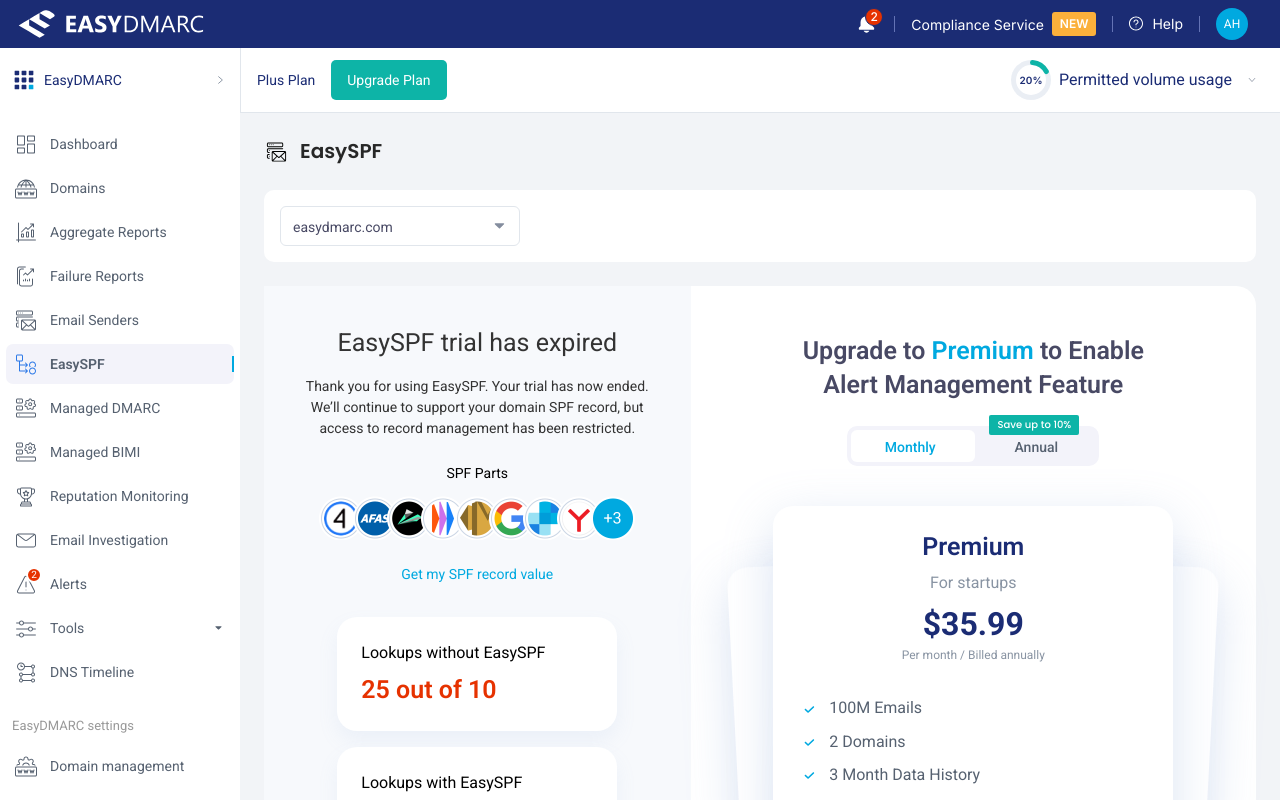
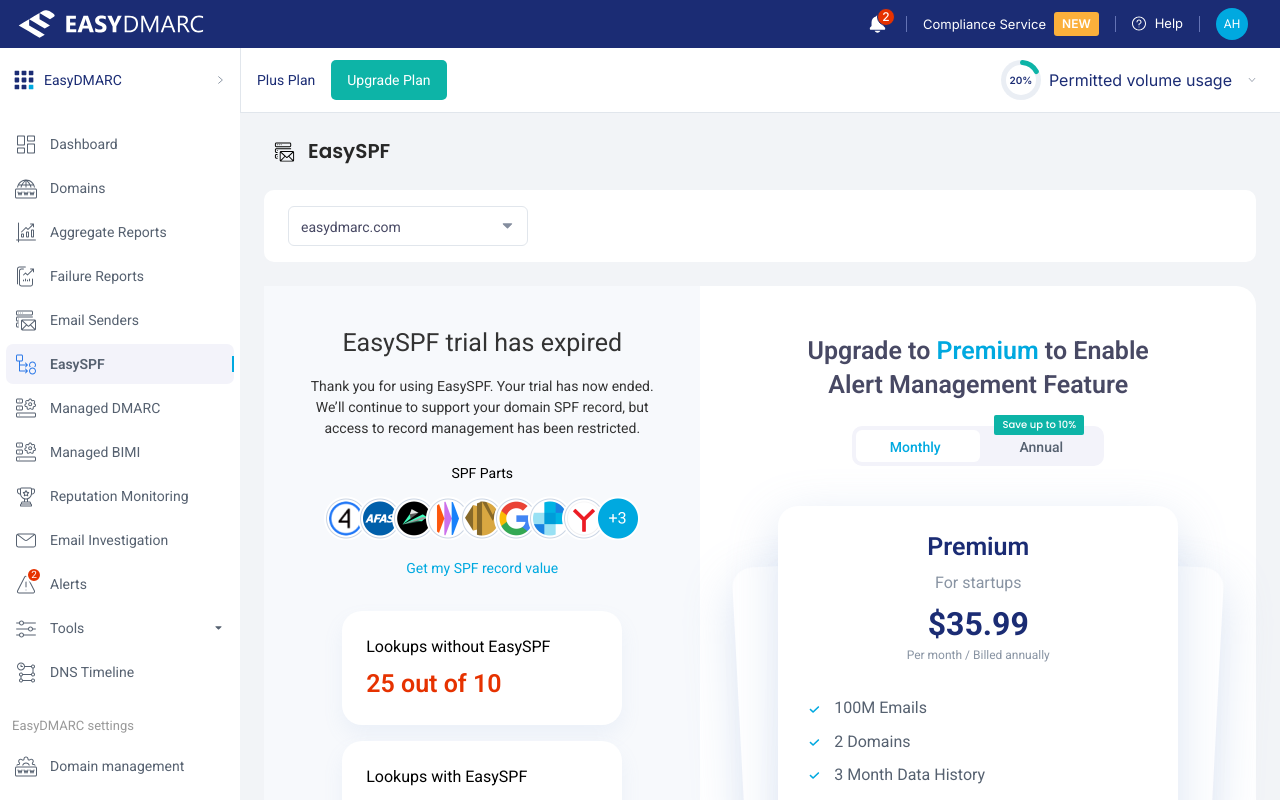
Before and after one commit to juvelist/easyDmarc-task, a website: page index.html in a window 1280 px wide. Drawn offline with Linux system fonts and the light colour scheme.

Commit message:
fix pixel perfect

```diff
--- a/sass/_style.scss
+++ b/sass/_style.scss
@@ -38,7 +38,6 @@
       }
     }
   }
-
   &__notifications {
     & > span {
       background: no-repeat center/contain url('../img/bell-icon.svg');
@@ -69,7 +68,7 @@
   &__help {
     & > a {
       color: $colorTextWhite;
-      font: 400 14px 'Inter', sans-serif;
+      font: 400 13px 'Inter', sans-serif;
     }
   }
   &__service {
@@ -263,6 +262,9 @@
     padding-right: 24px;
     position: relative;
     @extend %fontStyle-md;
+    @media only screen and (max-width: #{$breakpoint-sm}px) {
+      padding-right: 12px;
+    }
     &:after {
       background: no-repeat center/contain url('../img/chevron-down-icon.svg');
       content: '';
@@ -277,6 +279,8 @@
       @include transition(transform);
     }
     & > span {
+      color: $colorPrimeDark;
+      font: 400 16px 'Inter', sans-serif;
       margin-left: 8px;
       @media only screen and (max-width: #{$breakpoint-sm}px) {
         display: none;
@@ -368,6 +372,7 @@
       display: inline-block;
       height: 24px;
       margin-right: 12px;
+      margin-left: 8px;
       vertical-align: middle;
       width: 24px;
     }
@@ -389,7 +394,7 @@
 .select {
   background-color: $backgroundMain;
   border-radius: 10px;
-  padding: 16px;
+  padding: 16px 24px;
   width: 100%;
   @extend %pageSectionDistance;
   &__btn-wrap {
@@ -474,7 +479,7 @@
 // expired
 .expired {
   background-color: #F7F9FC;
-  flex: 0 0 43%;
+  flex: 0 0 44%;
   padding: 40px 40px 56px;
   text-align: center;
   @media only screen and (max-width: #{$breakpoint-sm}px) {
@@ -512,7 +517,7 @@
       @extend %fontStyle-sm;
     }
     &_img {
-      margin-bottom: 24px;
+      margin-bottom: 18px;
       object-fit: contain;
     }
     &_link {
@@ -562,7 +567,7 @@
   &__benefits {
     margin-left: auto;
     margin-right: auto;
-    max-width: 320px;
+    max-width: 312px;
     &_badge {
       background: linear-gradient(125deg, rgba(255, 255, 255, 1) -13%, rgba(255, 255, 255, .8) 110%);
       box-shadow: 0 10px 20px rgba(136, 166, 211, .1);
@@ -631,7 +636,7 @@
 
 // upgrade
 .upgrade {
-  flex: 0 0 57%;
+  flex: 0 0 56%;
   padding: 48px 40px;
   text-align: center;
   &__title {
```
Also changed, not shown: css/app.css.
